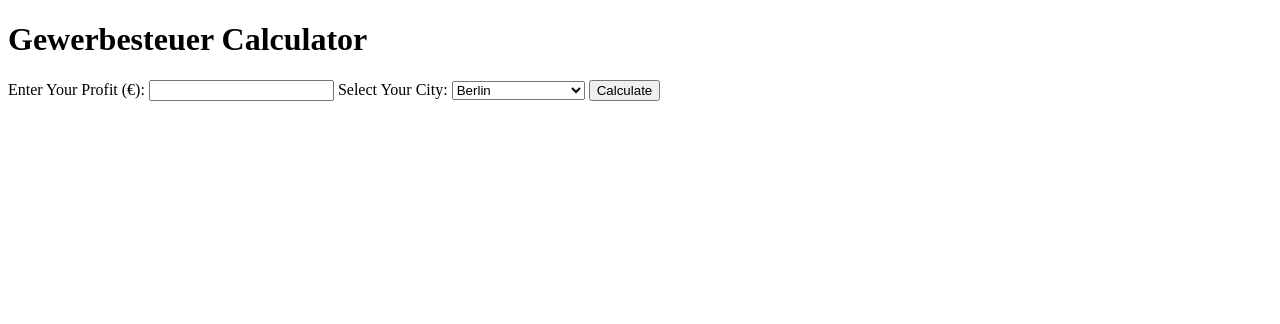
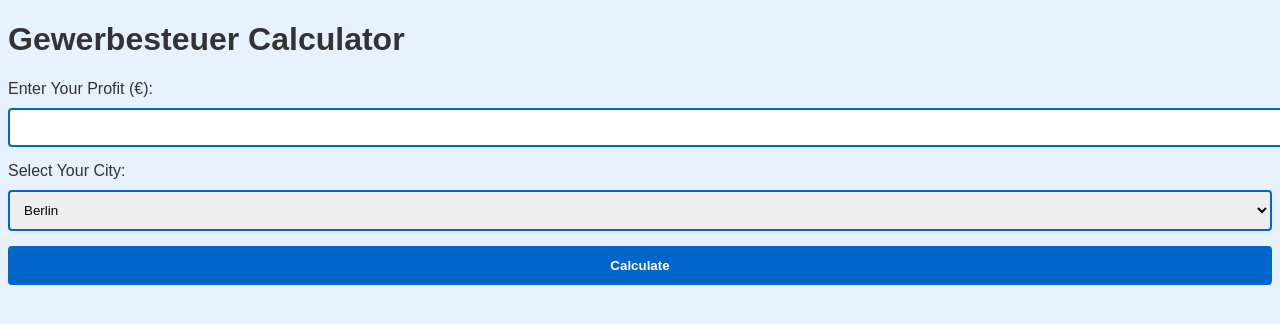
Before and after one commit to heyaytac/taxtrade, a plain HTML site: page index.html in a window 1280 px wide. Drawn offline with Linux system fonts and the light colour scheme.

Commit message:
index.html
Style

```diff
--- a/index.html
+++ b/index.html
@@ -2,6 +2,51 @@
 <html>
 <head>
     <title>Trade Tax Calculator</title>
+    <style>
+  body {
+    font-family: Arial, sans-serif; /* Change this to match your website's font */
+    background-color: #E6F2FF;
+    color: #333333;
+  }
+
+  #calculator-container {
+    max-width: 300px; /* Adjust width as needed */
+    margin: auto;
+    padding: 20px;
+    background-color: #ffffff;
+    border-radius: 8px;
+    box-shadow: 0 0 10px rgba(0, 0, 0, 0.1);
+  }
+
+  label, #result {
+    display: block;
+    margin-bottom: 10px;
+  }
+
+  input, select, button {
+    width: 100%;
+    padding: 10px;
+    margin-bottom: 15px;
+    border: 2px solid #0066CC;
+    border-radius: 4px;
+  }
+
+  button {
+    background-color: #0066CC;
+    color: white;
+    font-weight: bold;
+    cursor: pointer;
+  }
+
+  button:hover {
+    background-color: #0052a3;
+  }
+
+  .result {
+    font-size: 18px;
+    color: #FF9933;
+  }
+</style>
 </head>
 <body>
     <h1>Gewerbesteuer Calculator</h1>
```
